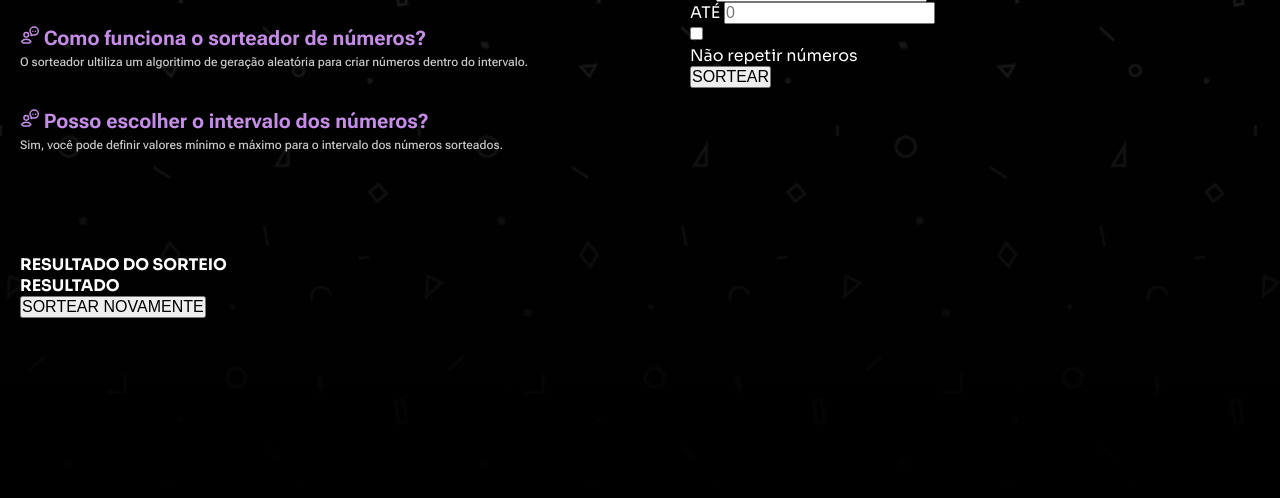
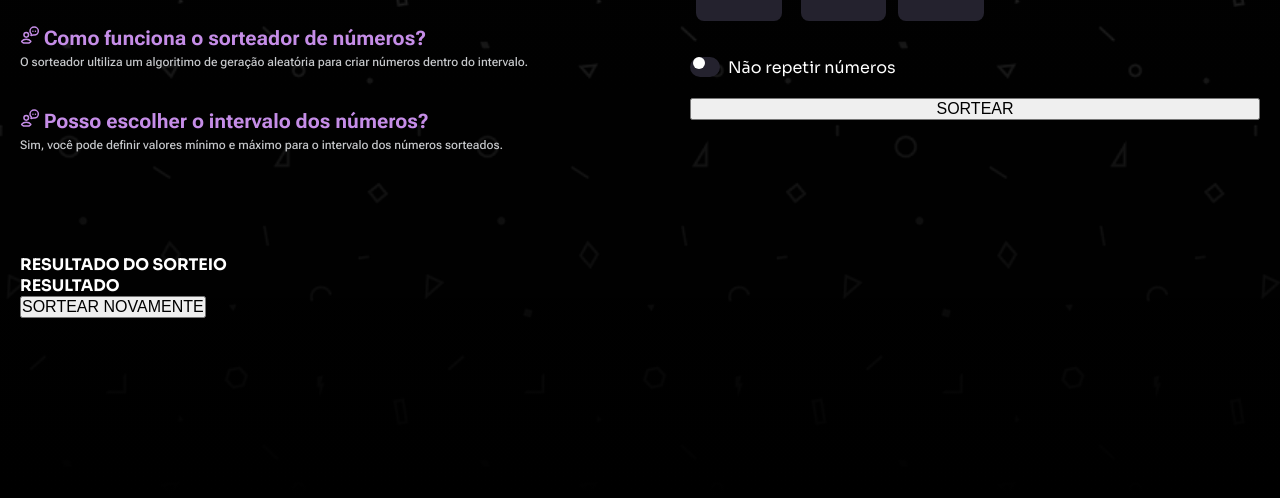
Before and after one commit to John-Snooow/Sorteador-de-numeros, a plain HTML site: page index.html in a window 1280 px wide. Shown: the part 302-800 px from the top of the page. Drawn offline with Linux system fonts and the light colour scheme.

Commit message:
quase terminando o CSS main

```diff
--- a/src/css/main.css
+++ b/src/css/main.css
@@ -1,4 +1,4 @@
-main{
+main {
     display: grid;
     grid-template-columns: 1fr 1fr;
     justify-content: center;
@@ -7,35 +7,35 @@ main{
     height: inherit;
     gap: 100px;
 
-    & .info-container{
-        & h3{
+    & .info-container {
+        & h3 {
             font-family: var(--font-family-roboto-mono);
             color: var(--content-secondary);
             font: var(--size-roboto-mono-overline);
         }
 
-        & h1{
+        & h1 {
             font: var(--size-sora-display-lg);
         }
 
-        & .info{
+        & .info {
             display: flex;
             gap: 2.2rem;
             flex-direction: column;
             margin-top: 2.37rem;
 
-            &>div{
-                & img{
+            &>div {
+                & img {
                     width: 1.25rem;
                     height: 1.25rem;
                 }
 
-                & span{
-                   color: var(--content-brand);
-                   font: var(--size-roboto-flex-label-md);
+                & span {
+                    color: var(--content-brand);
+                    font: var(--size-roboto-flex-label-md);
                 }
 
-                & p{
+                & p {
                     font: var(--size-roboto-flex-pg-sm);
                     color: var(--content-secondary);
                 }
@@ -43,7 +43,7 @@ main{
         }
     }
 
-    & #area-number-draw{
+    & #area-number-draw {
         width: 100%;
         height: 100%;
         display: flex;
@@ -53,14 +53,93 @@ main{
         justify-content: center;
         gap: 40px;
 
-        &>div:nth-child(1){
-            &>h3{
+        &>div:nth-child(1) {
+            &>h3 {
                 font: var(--size-roboto-flex-label-md);
             }
-            &>p{
+
+            &>p {
                 font: var(--size-roboto-flex-pg-lg);
                 color: var(--content-secondary);
             }
         }
+
+        & form {
+            display: flex;
+            flex-direction: column;
+            gap: 1.25rem;
+
+            & .inputs {
+                display: flex;
+                gap: 0.75rem;
+
+                & .number-of-draws {
+                    display: flex;
+                    flex-direction: column;
+                    align-items: center;
+                    gap: 0.5rem;
+
+                    & label {
+                        font: var(--size-roboto-flex-label-md);
+                        color: var(--content-secondary);
+                    }
+
+                    & input {
+                        width: 5.37rem;
+                        height: 3.5rem;
+                        border-radius: 0.5rem;
+                        border: none;
+                        outline: none;
+                        /*tirar a borda do input*/
+                        text-align: center;
+                        background-color: var(--background-tertiary);
+                        color: var(--content-primary);
+
+                    }
+                }
+            }
+
+            & .repeat-switch {
+                & input {
+                    display: none;
+
+                    &:checked+label {
+                        background: linear-gradient(var(--gradient-background));
+
+                        & .switch-circle {
+                            transform: translateX(100%);
+                        }
+                    }
+                }
+
+                & label {
+                    margin-top: 1rem;
+                    cursor: pointer;
+                    display: flex;
+                    gap: 0.5rem;
+                    align-items: center;
+
+                    & .switch {
+                        width: 30px;
+                        height: 20px;
+                        background: var(--background-tertiary);
+                        border-radius: 40px;
+                        align-items: center;
+                        padding-inline: 3px;
+                        transition: .4s ease-in-out;
+
+                        & .switch-circle {
+                            background: var(--content-primary);
+                            width: 12px;
+                            height: 12px;
+                            border-radius: 50%;
+                            transition: .3s;
+                        }
+                    }
+                }
+
+
+            }
+        }
     }
 }
```
